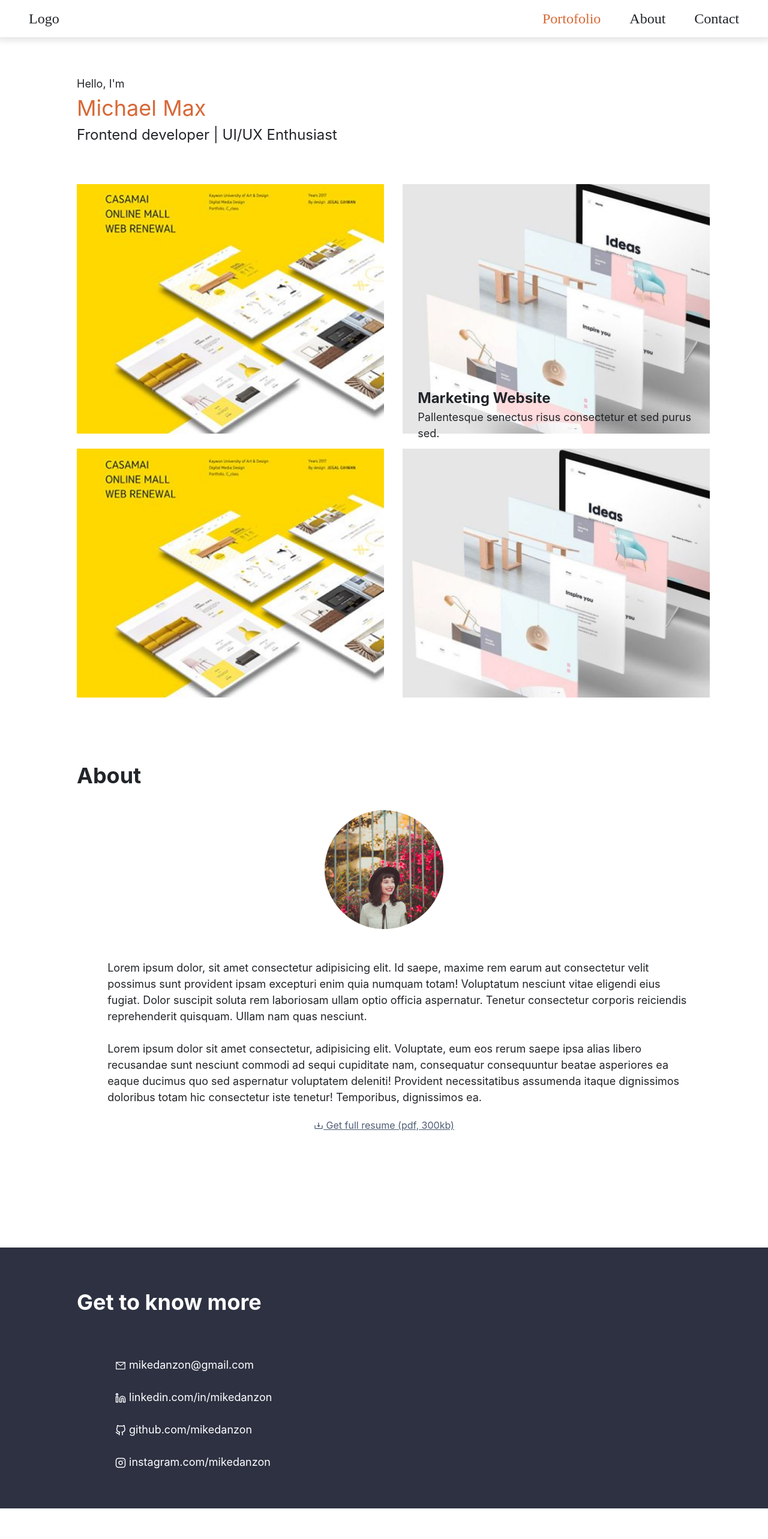
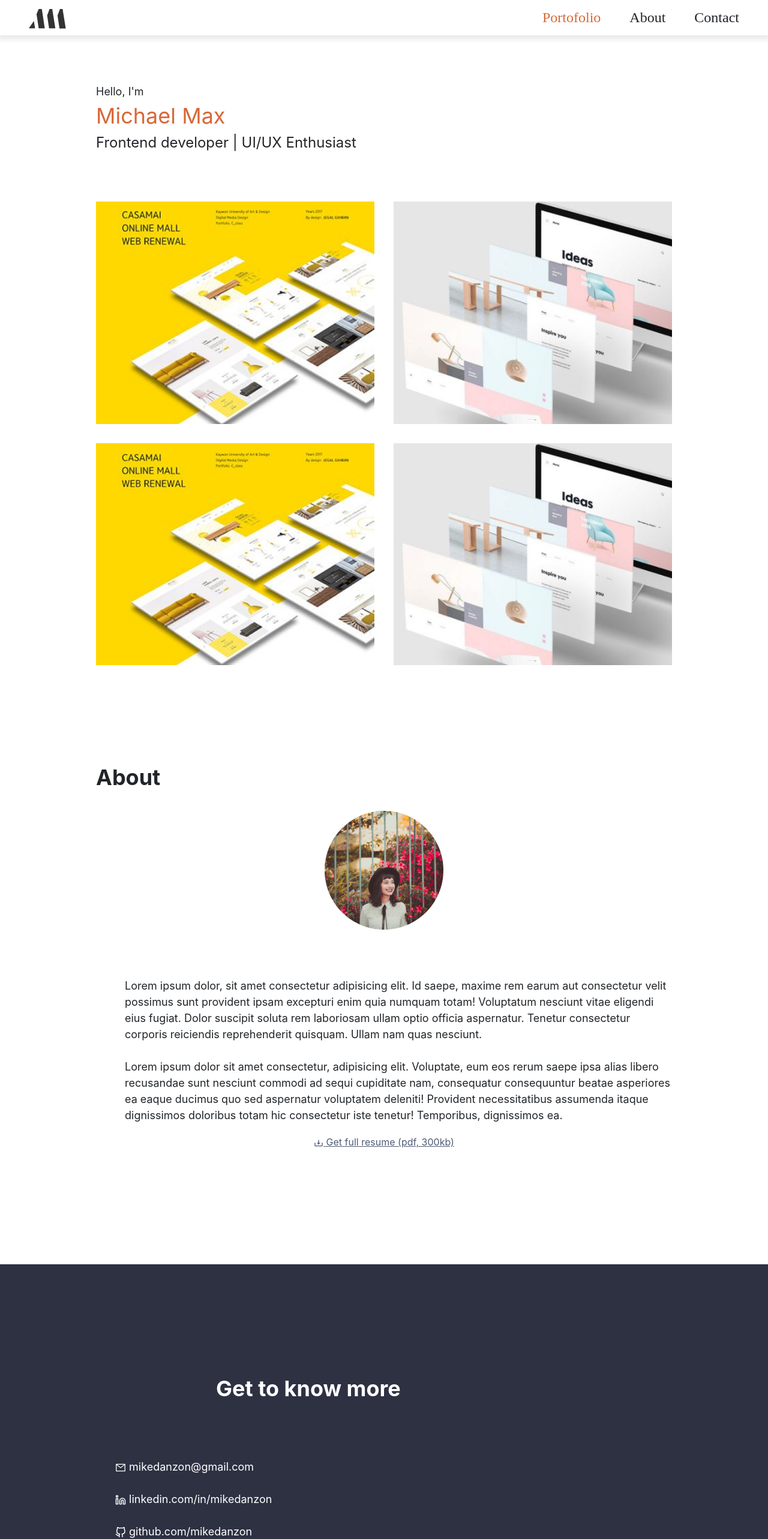
Before and after one commit to mikedanzon/project-oh, a React (Create React App) app: page / in a window 1280 px wide. Shown: the top 2566 px of the page at 60% size. Before the commit the page ends 2515 px from the top, so only its background shows below. Built offline with nearby package versions, Linux system fonts and the light colour scheme.

Commit message:
update project hari ini ~

```diff
--- a/src/App.js
+++ b/src/App.js
@@ -1,7 +1,7 @@
 import { Route, Switch } from 'react-router-dom';
+import './assets/styles/style.scss';
 import Home from './pages/Home';
-import './assets/styles/style.scss';
-import PortoTwo from './components/portotwo';
+import PortoTwo from './pages/porto/PortoTwo';
 
 function App() {
   return (
--- a/src/assets/styles/_header.scss
+++ b/src/assets/styles/_header.scss
@@ -1,11 +1,17 @@
 .header-oh {
     display: flex;
     justify-content: space-between;
-    padding-top: 13px;
-    padding-bottom: 13px;
+    padding-top: 11px;
+    padding-bottom: 11px;
     box-shadow: 0px 2px 10px 4px rgba(0, 0, 0, 0.1);
     font-family: $default-font;
     font-size: $normal-font-size;
+    .header-oh-logo {
+        img {
+            width: 80%;
+            height: auto;
+        }
+    }
     .header-porto {
         color: $color-primary;
     }
--- a/src/assets/styles/_home.scss
+++ b/src/assets/styles/_home.scss
@@ -3,10 +3,10 @@
 // }
 
 .intro {
-    padding-left: 10%;
-    padding-right: 10%;
-    padding-top: 5%;
-    padding-bottom: 5%;
+    padding-left: 10em;
+    padding-right: 10em;
+    padding-top: 5em;
+    padding-bottom: 5em;
     .intro-1 {
         font-size: $small-font-size;
     }
@@ -20,23 +20,50 @@
 }
 
 .showcase {
-    padding-left: 10%;
-    padding-right: 10%;
-    padding-bottom: 5%;
+    padding-left: 10em;
+    padding-right: 10em;
+    padding-bottom: 5em;
     display: grid;
-    grid-template-columns: 50% 50%;
-    grid-template-rows: 50% 50%;
-    grid-gap: 3%;
+    grid-template-columns: 1fr 1fr;
+    grid-template-rows: 1fr 1fr;
+    grid-gap: 2em;
     .showcase-1 {
         grid-row: 1;
         grid-column: 1;
+        position: relative;
+        .showcase-1-text {
+            position: absolute;
+            bottom: 5%;
+            left: 5%;
+            visibility: hidden;
+            opacity: 0;
+            transition: opacity .3s, visibility .3s;
+            .showcase-1-text-1 {
+                font-weight: bold;
+                font-size: $normal-font-size;
+            }
+            .showcase-1-text-2 {
+                font-size: $small-font-size;
+            }
+        }
+        &:hover {
+            .showcase-1-text {
+                visibility: visible;
+                opacity: 1;
+            }
+        }
     }
     .showcase-2 {
         grid-row: 1;
         grid-column: 2;
+        position: relative;
         .showcase-2-text {
-            margin-top: -15%;
-            margin-left: 5%;
+            position: absolute;
+            bottom: 5%;
+            left: 5%;
+            visibility: hidden;
+            opacity: 0;
+            transition: opacity .3s, visibility .3s;
             .showcase-2-text-1 {
                 font-weight: bold;
                 font-size: $normal-font-size;
@@ -45,14 +72,64 @@
                 font-size: $small-font-size;
             }
         }
+        &:hover {
+            .showcase-2-text {
+                visibility: visible;
+                opacity: 1;
+            }
+        }
     }
     .showcase-3 {
         grid-row: 2;
         grid-column: 1;
+        position: relative;
+        .showcase-3-text {
+            position: absolute;
+            bottom: 5%;
+            left: 5%;
+            visibility: hidden;
+            opacity: 0;
+            transition: opacity .3s, visibility .3s;
+            .showcase-3-text-1 {
+                font-weight: bold;
+                font-size: $normal-font-size;
+            }
+            .showcase-3-text-2 {
+                font-size: $small-font-size;
+            }
+        }
+        &:hover {
+            .showcase-3-text {
+                visibility: visible;
+                opacity: 1;
+            }
+        }
     }
     .showcase-4 {
         grid-row: 2;
         grid-column: 2;
+        position: relative;
+        .showcase-4-text {
+            position: absolute;
+            bottom: 5%;
+            left: 5%;
+            visibility: hidden;
+            opacity: 0;
+            transition: opacity .5s, visibility .5s;
+            .showcase-4-text-1 {
+                font-weight: bold;
+                font-size: $normal-font-size;
+            }
+            .showcase-4-text-2 {
+                font-size: $small-font-size;
+            }
+        }
+        &:hover {
+            .showcase-4-text {
+                visibility: visible;
+                opacity: 1;
+            }
+        }
     }
     img {
         width: 100%;
@@ -61,9 +138,9 @@
 }
 
 .about {
-    padding-top: 5%;
-    padding-left: 10%;
-    padding-right: 10%;
+    padding-top: 5em;
+    padding-left: 10em;
+    padding-right: 10em;
     padding-bottom: 15%;
     .about-text {
         font-size: $big-font-size;
@@ -73,7 +150,7 @@
     .about-bio {
         .about-bio-image {
             text-align: center;
-            padding-bottom: 5%;
+            padding-bottom: 5em;
         }
         .about-bio-text {
             padding-left: 5%;
@@ -93,16 +170,16 @@
 .footer {
     background: $color-dark;
     color: white;
-    padding-bottom: 5%;
+    padding-bottom: 5em;
     .footer-1 {
-        padding-left: 10%;
-        padding-top: 5%;
+        padding-left: 10em;
+        padding-top: 5em;
         font-size: $big-font-size;
         font-weight: bold;
     }
     .footer-2 {
         padding-left: 15%;
-        padding-top: 5%;
+        padding-top: 5em;
         font-size: $small-font-size;
     }
 }
--- a/src/assets/styles/_portotwo.scss
+++ b/src/assets/styles/_portotwo.scss
@@ -1,8 +1,8 @@
 .project-2 {
     width: 50%;
-    padding-left: 10%;
-    padding-top: 5%;
-    padding-bottom: 5%;
+    padding-left: 10em;
+    padding-top: 5em;
+    padding-bottom: 5em;
     .project-2-back {
         padding-bottom: 3%;
         a {
@@ -26,17 +26,38 @@
 
 .project-2-footer {
     background: $color-light;
-    display: flex;
-    justify-content: space-between;
-    padding-top: 7%;
+    display: grid;
+    grid-template-columns: 1fr 1fr;
+    grid-template-rows: 1fr;
+    grid-gap: 3em;
+    text-align: center;
+    padding: 70px;
     img {
-        width: 90%;
-        height: 75%;
+        width: 100%;
+        height: 100%;
     }
-    .project-2-footer-1 {
-        padding-left: 5%;
-    }
-    .project-2-footer-2 {
-        padding-right: 5%;
-    }
+    // display: flex;
+    // text-align: center;
+    // padding-top: 6em;
+    // padding-bottom: 6em;
+    // .project-2-footer-1 {
+    //     width: 50%;
+    //     img {
+    //         width: 500px;
+    //         height: 300px;
+    //     }
+    // }
+    // .project-2-footer-2 {
+    //     width: 50%;
+    //     img {
+    //         width: 500px;
+    //         height: 300px;
+    //     }
+    // }
+    // .project-2-footer-1 {
+    //     padding-left: 5em;
+    // }
+    // .project-2-footer-2 {
+    //     padding-right: 5em;
+    // }
 }
--- a/src/components/header.jsx
+++ b/src/components/header.jsx
@@ -1,15 +1,17 @@
 import React from 'react';
+import Logo from '../assets/img/logo.svg';
+import { URL_LOCALHOST } from '../helper/url';
 
 function header() {
     return (
         <div className="header-oh">
             <div className="header-oh-logo pl-5">
-                <a href="http://localhost:3000/">Logo</a>
+                <a href={URL_LOCALHOST}><img src={Logo} alt="logo"/></a>
             </div>
             <div className="header-oh-menu">
-                <a href="http://localhost:3000/#portofolio"><span className="header-porto mr-5">Portofolio</span></a>
-                <a href="http://localhost:3000/#about"><span className="mr-5">About</span></a>
-                <a href="http://localhost:3000/#contact"><span className="pr-5">Contact</span></a>
+                <a href={`${URL_LOCALHOST}/#portofolio`}><span className="header-porto mr-5">Portofolio</span></a>
+                <a href={`${URL_LOCALHOST}/#about`}><span className="mr-5">About</span></a>
+                <a href={`${URL_LOCALHOST}/#contact`}><span className="pr-5">Contact</span></a>
             </div>
         </div>
     )
--- /dev/null
+++ b/src/helper/url.jsx
@@ -0,0 +1 @@
+export const URL_LOCALHOST = 'http://localhost:3000';
--- a/src/pages/Home.jsx
+++ b/src/pages/Home.jsx
@@ -5,11 +5,12 @@ import porto2 from '../assets/img/porto2.png';
 import porto3 from '../assets/img/porto3.png';
 import porto4 from '../assets/img/porto4.png';
 import aboutme from '../assets/img/aboutme.png';
+import { URL_LOCALHOST } from '../helper/url';
 import { BiDownload } from 'react-icons/bi';
 import { AiOutlineMail } from 'react-icons/ai';
 import { FiLinkedin, FiGithub, FiInstagram } from 'react-icons/fi';
 
-function home() {
+const Home = () => {
     return (
         <>
             <Header/>
@@ -26,24 +27,48 @@ function home() {
             </div>
             <div className="showcase" id="portofolio">
                 <div className="showcase-1">
-                    <a href="http://localhost:3000/"><img src={porto1} alt="showcase"/></a>
+                    <a href={URL_LOCALHOST}><img src={porto1} alt="showcase"/></a>
+                    <div className="showcase-1-text">
+                        <div className="showcase-1-text-1">
+                            Marketing Website
+                        </div>
+                        <div className="showcase-1-text-2">
+                            Pellentesque senectus risus consectetur et sed purus sed.
+                        </div>
+                    </div>
                 </div>
                 <div className="showcase-2">
-                    <a href="http://localhost:3000/porto2"><img src={porto2} alt="showcase"/></a>
+                    <a href={`${URL_LOCALHOST}/porto2`}><img src={porto2} alt="showcase"/></a>
                     <div className="showcase-2-text">
                         <div className="showcase-2-text-1">
                             Marketing Website
                         </div>
                         <div className="showcase-2-text-2">
-                            Pallentesque senectus risus consectetur et sed purus sed.
+                            Pellentesque senectus risus consectetur et sed purus sed.
                         </div>
                     </div>
                 </div>
                 <div className="showcase-3">
-                    <a href="http://localhost:3000/"><img src={porto3} alt="showcase"/></a>
+                    <a href={URL_LOCALHOST}><img src={porto3} alt="showcase"/></a>
+                    <div className="showcase-3-text">
+                        <div className="showcase-3-text-1">
+                            Marketing Website
+                        </div>
+                        <div className="showcase-3-text-2">
+                            Pellentesque senectus risus consectetur et sed purus sed.
+                        </div>
+                    </div>
                 </div>
                 <div className="showcase-4">
-                    <a href="http://localhost:3000/"><img src={porto4} alt="showcase"/></a>
+                    <a href={URL_LOCALHOST}><img src={porto4} alt="showcase"/></a>
+                    <div className="showcase-4-text">
+                        <div className="showcase-4-text-1">
+                            Marketing Website
+                        </div>
+                        <div className="showcase-4-text-2">
+                            Pellentesque senectus risus consectetur et sed purus sed.
+                        </div>
+                    </div>
                 </div>
             </div>
             <div className="about" id="about">
@@ -60,7 +85,7 @@ function home() {
                         Lorem ipsum dolor sit amet consectetur, adipisicing elit. Voluptate, eum eos rerum saepe ipsa alias libero recusandae sunt nesciunt commodi ad sequi cupiditate nam, consequatur consequuntur beatae asperiores ea eaque ducimus quo sed aspernatur voluptatem deleniti! Provident necessitatibus assumenda itaque dignissimos doloribus totam hic consectetur iste tenetur! Temporibus, dignissimos ea.
                     </div>
                     <div className="about-bio-resume">
-                        <a href="http://localhost:3000/"><BiDownload /> Get full resume (pdf, 300kb)</a>
+                        <a href={URL_LOCALHOST}><BiDownload /> Get full resume (pdf, 300kb)</a>
                     </div>
                 </div>
             </div>
@@ -82,4 +107,4 @@ function home() {
     )
 }
 
-export default home;
+export default Home;
--- a/src/components/portotwo.jsx
+++ b/src/pages/porto/PortoTwo.jsx
@@ -1,23 +1,24 @@
 import React from 'react';
-import Header from './header';
+import Header from '../../components/header';
+import { URL_LOCALHOST } from '../../helper/url';
+import porto1 from '../../assets/img/porto1.png';
+import porto22 from '../../assets/img/porto2-2.png';
 import { BiArrowBack, BiGlobe, BiWrench } from 'react-icons/bi';
-import porto1 from '../assets/img/porto1.png';
-import porto22 from '../assets/img/porto2-2.png';
 
-function portotwo() {
+function PortoTwo() {
     return (
         <>
             <Header/>
             <div className="project-2">
                 <div className="project-2-back">
-                    <a href="http://localhost:3000"><BiArrowBack /> Back</a>
+                    <a href={URL_LOCALHOST}><BiArrowBack /> Back</a>
                 </div>
                 <div className="project-2-title">
                     Marketing Website
                 </div>
                 <div className="project-2-links">
-                    <span className="pr-4"><a href="http://localhost:3000"><BiGlobe /> https://www.lovenest.com.sg/</a></span>
-                    <span className="pl-4"><a href="http://localhost:3000"><BiWrench /> React, GraphQL</a></span>
+                    <span className="pr-4"><a href={URL_LOCALHOST}><BiGlobe /> https://www.lovenest.com.sg/</a></span>
+                    <span className="pl-4"><a href={URL_LOCALHOST}><BiWrench /> React, GraphQL</a></span>
                 </div>
                 <div className="project-2-text">
                     Lorem ipsum dolor sit amet, consectetur adipisicing elit. Et dicta fugit consequuntur praesentium a, tenetur adipisci debitis culpa, porro sequi dolor illum. Ipsum numquam beatae qui sint esse dolore, nostrum pariatur, ut, sed ullam dolorum doloremque dignissimos ab sit! Molestiae fuga impedit dicta vel nulla labore neque nostrum, possimus totam?
@@ -35,4 +36,4 @@ function portotwo() {
     )
 }
 
-export default portotwo;
+export default PortoTwo;
```
Also changed, not shown: src/assets/img/logo.svg (added), src/assets/img/porto2.png.
